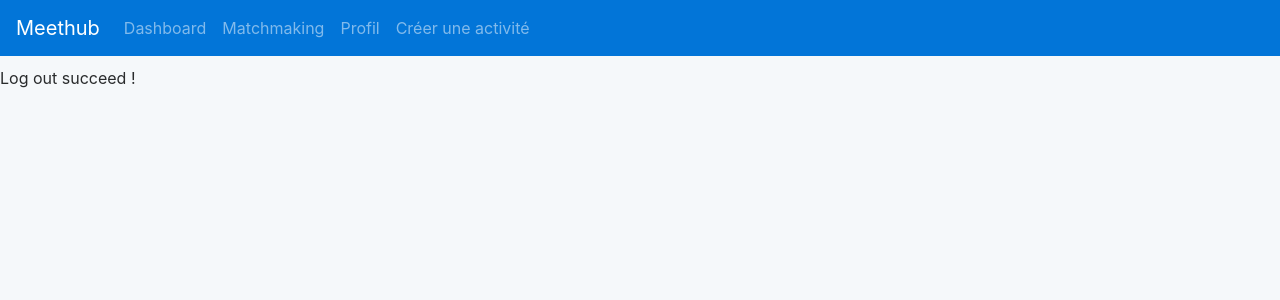
After one commit to HE-Arc/rencontres-activites, a Django app: page /logout in a window 1280 px wide. The commit adds this page. Shown: the top 300 px of the page. Run offline with Django 3.2, Linux system fonts and the light colour scheme; some libraries are stand-ins or nearby versions.

Commit message:
Authentification de base. A finir (Passage de Windows à Linux :tada:)

```diff
--- a/meethub/app/templates/base.html
+++ b/meethub/app/templates/base.html
@@ -14,8 +14,31 @@
   </style>
   </head>
   <body style="background:#f5f8fa;">
+    <nav class="navbar navbar-toggleable-md navbar-inverse bg-primary">
+        <button class="navbar-toggler navbar-toggler-right" type="button" data-toggle="collapse" data-target="#navbarColor02" aria-controls="navbarColor02" aria-expanded="false" aria-label="Toggle navigation">
+          <span class="navbar-toggler-icon"></span>
+        </button>
+        <a class="navbar-brand" href="#">Meethub</a>
 
-    <div id="content">
+        <div class="collapse navbar-collapse" id="navbarColor02">
+          <ul class="navbar-nav mr-auto">
+            <li class="nav-item">
+              <a class="nav-link" href="{% url 'dashboard' %}">Dashboard</a>
+            </li>
+            <li class="nav-item">
+              <a class="nav-link" href="#">Matchmaking</a>
+            </li>
+            <li class="nav-item">
+              <a class="nav-link" href="#">Profil</a>
+            </li>
+            <li class="nav-item">
+              <a class="nav-link" href="{% url 'activity-add' %}">Créer une activité</a>
+            </li>
+          </ul>
+        </div>
+    </nav>
+
+    <div id="content" style="margin-top:10px;">
         {% block content %}{% endblock %}
     </div>
 
--- /dev/null
+++ b/meethub/app/templates/registration/logged_out.html
@@ -0,0 +1,7 @@
+{% extends 'base.html' %}
+
+{% block content %}
+
+    <p>Log out succeed !</p>
+
+{% endblock %}
--- a/meethub/app/urls.py
+++ b/meethub/app/urls.py
@@ -1,11 +1,17 @@
 from django.conf.urls import url, include
 
-from .views import ActivityFormViewCreate, ActivityFormViewUpdate, index
+from .views import ActivityFormViewCreate, ActivityFormViewUpdate, dashboard
 from . import views
+
+from django.contrib.auth import views as auth_views
+
 
 urlpatterns = [
     url(r'^$', views.index, name='index'),
-    url(r'^activity/$', views.index),
+    url(r'^accounts/',include('registration.backends.simple.urls'), name='registration_register'),
+    url(r'^login', auth_views.login, name='login'),
+    url(r'^logout', auth_views.logout, name='logout'),
+    url(r'^activity/$', views.dashboard, name='dashboard'),
     url(r'activity/create/$', ActivityFormViewCreate.as_view(), name='activity-add'),
     url(r'activity/update/(?P<pk>[0-9]+)/$', ActivityFormViewUpdate.as_view(), name='activity-update'),
     url(r'^activity/(?P<pk>[0-9]+)/$', views.ActivityDetailView.as_view(), name='activity'),
```
Also changed, not shown: meethub/app/templates/pages/dashboard.html (+2 -5 lines), meethub/app/templates/pages/index.html (added, +10 -0 lines), meethub/app/templates/registration/login.html (added, +11 -0 lines), meethub/app/templates/registration/registration_form.html (added, +9 -0 lines), meethub/app/views.py (+18 -1 lines), meethub/meethub/settings.py (+7 -0 lines), meethub/app/migrations/0001_initial.py, meethub/app/migrations/0002_auto_20170222_1208.py (deleted), meethub/app/migrations/0003_auto_20170227_1214.py (deleted).
